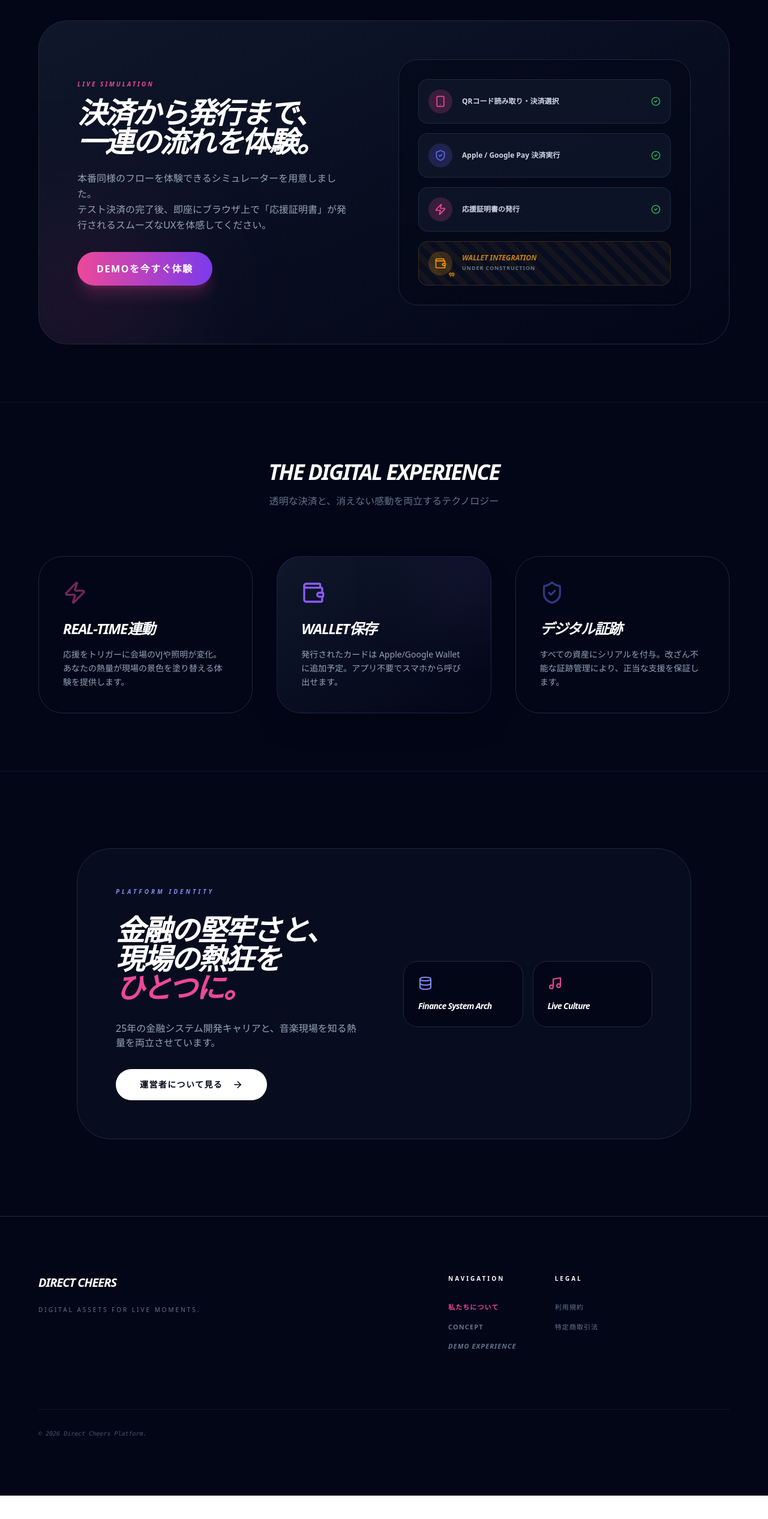
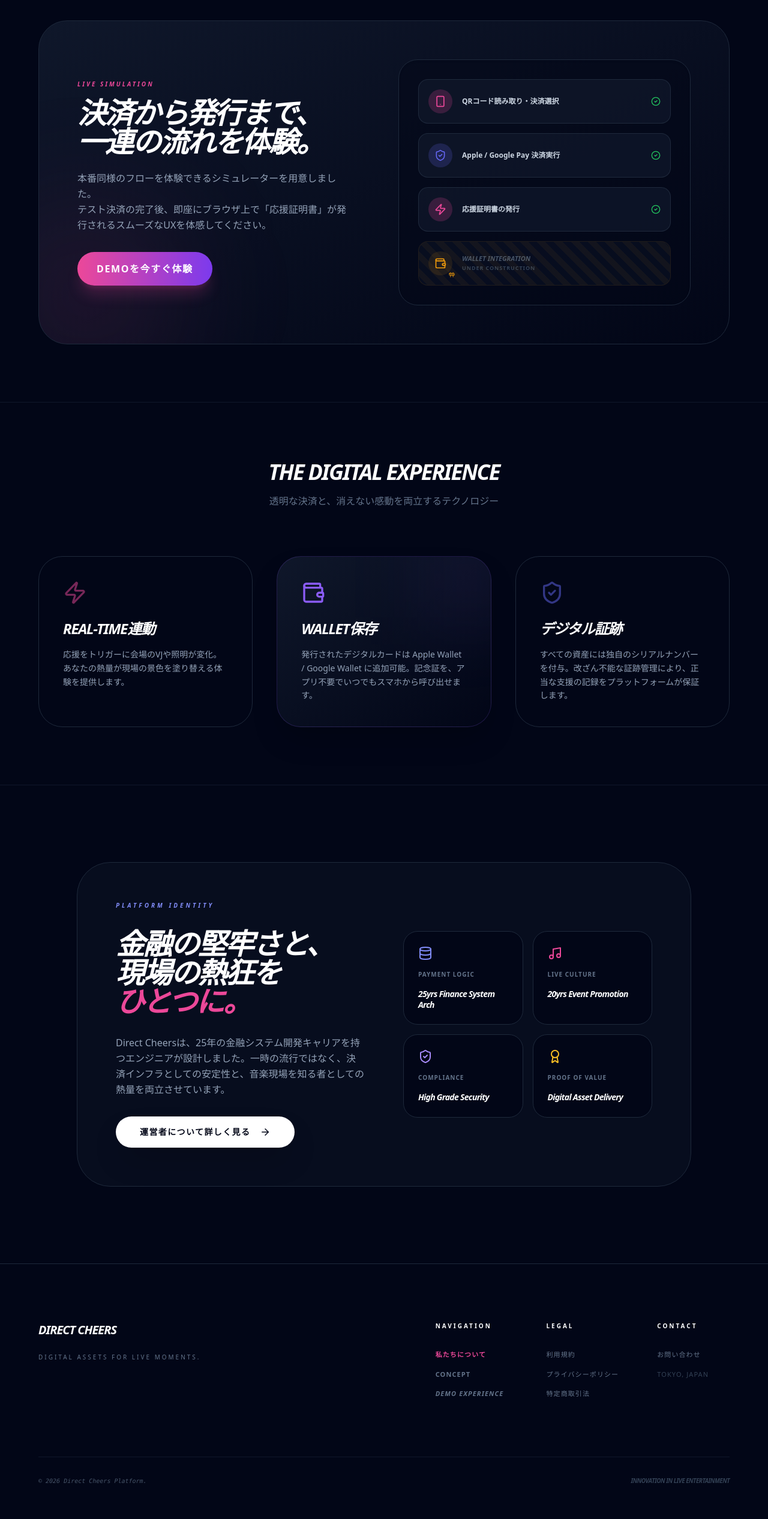
Before and after one commit to spacemindhiro/direct-cheers, a Next.js app: page / in a window 1280 px wide. Shown: the part 957-3489 px from the top of the page at 60% size. Before the commit the page ends 3450 px from the top, so only its background shows below. Built offline with nearby package versions, Linux system fonts and the light colour scheme.

Commit message:
topのデグレ対応

```diff
--- a/app/page.tsx
+++ b/app/page.tsx
@@ -2,7 +2,6 @@
 
 import React from 'react';
 import Link from 'next/link';
-// ✅ Construction アイコンのみ追加
 import { Play, Wallet, ShieldCheck, Zap, ArrowRight, Award, Database, Music, Mail, Smartphone, CheckCircle2, Construction } from "lucide-react";
 
 export default function LandingPage() {
@@ -72,7 +71,7 @@ export default function LandingPage() {
         </div>
       </section>
 
-      {/* --- Demo Section (3rd: Asset Delivery, 4th: Wallet Construction) --- */}
+      {/* --- Demo Section (4-Step Flow) --- */}
       <section id="demo" className="py-24 px-6 relative border-b border-slate-900">
         <div className="max-w-6xl mx-auto">
           <div className="bg-gradient-to-br from-slate-900 to-slate-950 border border-slate-800 p-8 md:p-16 rounded-[3rem] relative overflow-hidden flex flex-col md:flex-row items-center gap-12 group">
@@ -95,107 +94,113 @@ export default function LandingPage() {
 
             <div className="flex-1 relative z-10 w-full md:w-auto">
               <div className="grid grid-cols-1 gap-4 p-8 bg-slate-950/50 rounded-[2rem] border border-slate-800 shadow-inner">
-                {/* Step 1 */}
                 <div className="flex items-center gap-4 p-4 rounded-2xl bg-slate-900/80 border border-slate-700/50">
                   <div className="w-10 h-10 rounded-full bg-pink-500/20 flex items-center justify-center text-pink-500"><Smartphone size={20} /></div>
                   <div className="text-xs font-bold text-slate-300">QRコード読み取り・決済選択</div>
                   <CheckCircle2 size={16} className="ml-auto text-green-500" />
                 </div>
-                {/* Step 2: Apple / Google Pay 決済実行 (保持) */}
                 <div className="flex items-center gap-4 p-4 rounded-2xl bg-slate-900/80 border border-slate-700/50">
                   <div className="w-10 h-10 rounded-full bg-indigo-500/20 flex items-center justify-center text-indigo-500"><ShieldCheck size={20} /></div>
                   <div className="text-xs font-bold text-slate-300">Apple / Google Pay 決済実行</div>
                   <CheckCircle2 size={16} className="ml-auto text-green-500" />
                 </div>
-
-                {/* Step 3: 応援証明書の発行 (追加) */}
                 <div className="flex items-center gap-4 p-4 rounded-2xl bg-slate-900/80 border border-slate-700/50">
                   <div className="w-10 h-10 rounded-full bg-pink-500/20 flex items-center justify-center text-pink-500"><Zap size={20} /></div>
                   <div className="text-xs font-bold text-slate-300">応援証明書の発行</div>
                   <CheckCircle2 size={16} className="ml-auto text-green-500" />
                 </div>
-
-                {/* Step 4: ウォレット保存 (工事中) */}
-                <div className="flex items-center gap-4 p-4 rounded-2xl bg-slate-900/40 border border-amber-500/20 relative overflow-hidden">
+                <div className="flex items-center gap-4 p-4 rounded-2xl bg-slate-900/40 border border-amber-500/10 relative overflow-hidden">
                   <div className="absolute inset-0 opacity-[0.05] bg-[repeating-linear-gradient(45deg,transparent,transparent_10px,#f59e0b_10px,#f59e0b_20px)] pointer-events-none" />
-                  <div className="w-10 h-10 rounded-full bg-amber-500/20 flex items-center justify-center text-amber-500 relative">
+                  <div className="w-10 h-10 rounded-full bg-amber-500/10 flex items-center justify-center text-amber-500 relative">
                     <Wallet size={20} />
                     <Construction size={10} className="absolute -bottom-1 -right-1" />
                   </div>
                   <div className="flex flex-col">
-                    <div className="text-xs font-bold text-amber-500/80 uppercase italic leading-none mb-1">Wallet Integration</div>
-                    <div className="text-[9px] text-slate-500 font-bold uppercase tracking-widest">Under Construction</div>
+                    <div className="text-[11px] font-bold text-slate-600 uppercase italic leading-none mb-1">Wallet Integration</div>
+                    <div className="text-[9px] text-slate-700 font-bold uppercase tracking-widest">Under Construction</div>
                   </div>
                 </div>
-
               </div>
             </div>
           </div>
         </div>
       </section>
 
-      {/* --- Features Section --- */}
+      {/* --- Features --- */}
       <section id="features" className="py-24 bg-slate-950 px-6 border-b border-slate-900">
-        <div className="max-w-6xl mx-auto text-center mb-20">
-          <h3 className="text-4xl font-black text-white mb-4 italic tracking-tighter uppercase">The Digital Experience</h3>
-          <p className="text-slate-500">透明な決済と、消えない感動を両立するテクノロジー</p>
-        </div>
-        <div className="max-w-6xl mx-auto grid md:grid-cols-3 gap-10">
+        <div className="max-w-6xl mx-auto">
+          <div className="text-center mb-20 text-pretty">
+            <h3 className="text-4xl font-black text-white mb-4 italic tracking-tighter uppercase">The Digital Experience</h3>
+            <p className="text-slate-500">透明な決済と、消えない感動を両立するテクノロジー</p>
+          </div>
+          <div className="grid md:grid-cols-3 gap-10">
             <Link href="/concept/realtime" className="p-10 rounded-[2.5rem] bg-slate-950 border border-slate-800 hover:border-pink-500/50 transition-all group block text-left hover:bg-slate-900/40 relative overflow-hidden">
               <div className="text-pink-500 font-black text-5xl italic mb-6 opacity-50 group-hover:opacity-100 transition-opacity"><Zap size={40} /></div>
               <h4 className="text-2xl font-bold text-white mb-4 italic uppercase tracking-tighter">Real-time連動</h4>
               <p className="text-sm text-slate-400 leading-relaxed font-medium">応援をトリガーに会場のVJや照明が変化。あなたの熱量が現場の景色を塗り替える体験を提供します。</p>
             </Link>
-
             <Link href="/concept/wallet" className="p-10 rounded-[2.5rem] bg-gradient-to-br from-slate-900 to-slate-950 border border-violet-500/20 shadow-2xl relative overflow-hidden group block text-left hover:border-violet-500/50 transition-all">
               <div className="absolute -right-6 -top-6 w-32 h-32 bg-violet-500/10 blur-3xl group-hover:bg-violet-500/20 transition-all" />
               <div className="text-violet-500 font-black text-5xl italic mb-6 group-hover:scale-110 transition-transform origin-left"><Wallet size={40} /></div>
               <h4 className="text-2xl font-bold text-white mb-4 italic uppercase tracking-tighter">Wallet保存</h4>
-              <p className="text-sm text-slate-400 leading-relaxed font-medium">発行されたカードは Apple/Google Wallet に追加予定。アプリ不要でスマホから呼び出せます。</p>
+              <p className="text-sm text-slate-400 leading-relaxed font-medium">発行されたデジタルカードは Apple Wallet / Google Wallet に追加可能。記念証を、アプリ不要でいつでもスマホから呼び出せます。</p>
             </Link>
-
-            <Link href="/concept/proof" className="p-10 rounded-[2.5rem] bg-slate-950 border border-slate-800 hover:border-indigo-500/50 transition-all block text-left hover:bg-slate-900/40 group relative overflow-hidden">
+            <Link href="/concept/proof" className="p-10 rounded-[2.5rem] bg-slate-950 border border-slate-800 hover:border-indigo-500/50 transition-all block text-left hover:bg-slate-900/40 group relative overflow-hidden text-pretty">
               <div className="text-indigo-500 font-black text-5xl italic mb-6 opacity-50 group-hover:opacity-100 transition-opacity"><ShieldCheck size={40} /></div>
               <h4 className="text-2xl font-bold text-white mb-4 italic uppercase tracking-tighter">デジタル証跡</h4>
-              <p className="text-sm text-slate-400 leading-relaxed font-medium">すべての資産にシリアルを付与。改ざん不能な証跡管理により、正当な支援を保証します。</p>
+              <p className="text-sm text-slate-400 leading-relaxed font-medium">すべての資産には独自のシリアルナンバーを付与。改ざん不能な証跡管理により、正当な支援の記録をプラットフォームが保証します。</p>
             </Link>
+          </div>
         </div>
       </section>
 
-      {/* ✅ PLATFORM IDENTITY (完全復旧) --- */}
+      {/* --- Platform Identity (4-Box Grid) --- */}
       <section className="py-32 px-6 bg-slate-950 relative overflow-hidden">
         <div className="max-w-5xl mx-auto">
           <div className="grid md:grid-cols-2 gap-16 items-center bg-slate-900/40 border border-slate-800 rounded-[3.5rem] p-8 md:p-16 relative group hover:border-slate-700 transition-colors">
-            <div className="space-y-8 text-left">
+            <div className="space-y-8 text-left text-pretty">
               <span className="text-indigo-400 font-black italic tracking-[0.4em] text-[10px] uppercase block">Platform Identity</span>
               <h3 className="text-4xl md:text-5xl font-black text-white italic tracking-tighter uppercase leading-[1.1]">金融の堅牢さと、<br />現場の熱狂を<br /><span className="text-pink-500">ひとつに。</span></h3>
-              <p className="text-slate-400 font-medium">25年の金融システム開発キャリアと、音楽現場を知る熱量を両立させています。</p>
-              <Link href="/about" className="inline-flex items-center gap-4 bg-white text-slate-950 px-10 py-4 rounded-full font-black text-sm hover:bg-indigo-500 hover:text-white transition-all uppercase tracking-widest group">
-                運営者について見る <ArrowRight size={18} className="group-hover:translate-x-2 transition-transform" />
-              </Link>
+              <p className="text-slate-400 leading-relaxed font-medium">Direct Cheersは、25年の金融システム開発キャリアを持つエンジニアが設計しました。一時の流行ではなく、決済インフラとしての安定性と、音楽現場を知る者としての熱量を両立させています。</p>
+              <Link href="/about" className="inline-flex items-center gap-4 bg-white text-slate-950 px-10 py-4 rounded-full font-black text-sm hover:bg-indigo-500 hover:text-white transition-all shadow-2xl group uppercase tracking-widest">運営者について詳しく見る <ArrowRight size={18} className="group-hover:translate-x-2 transition-transform" /></Link>
             </div>
+
             <div className="grid grid-cols-2 gap-4">
               <div className="p-6 rounded-3xl bg-slate-950 border border-slate-800 space-y-4 text-left">
                 <Database className="text-indigo-400" size={24} />
-                <p className="text-white font-bold text-sm italic tracking-tighter">Finance System Arch</p>
+                <p className="text-[10px] font-black text-slate-500 uppercase tracking-widest">Payment Logic</p>
+                <p className="text-white font-bold text-sm tracking-tighter leading-tight italic">25yrs Finance System Arch</p>
               </div>
               <div className="p-6 rounded-3xl bg-slate-950 border border-slate-800 space-y-4 text-left">
                 <Music className="text-pink-500" size={24} />
-                <p className="text-white font-bold text-sm italic tracking-tighter">Live Culture</p>
+                <p className="text-[10px] font-black text-slate-500 uppercase tracking-widest">Live Culture</p>
+                <p className="text-white font-bold text-sm tracking-tighter leading-tight italic">20yrs Event Promotion</p>
+              </div>
+              <div className="p-6 rounded-3xl bg-slate-950 border border-slate-800 space-y-4 text-left">
+                <ShieldCheck className="text-violet-400" size={24} />
+                <p className="text-[10px] font-black text-slate-500 uppercase tracking-widest">Compliance</p>
+                <p className="text-white font-bold text-sm tracking-tighter leading-tight italic">High Grade Security</p>
+              </div>
+              <div className="p-6 rounded-3xl bg-slate-950 border border-slate-800 space-y-4 text-left">
+                <Award className="text-amber-400" size={24} />
+                <p className="text-[10px] font-black text-slate-500 uppercase tracking-widest">Proof of Value</p>
+                <p className="text-white font-bold text-sm tracking-tighter leading-tight italic">Digital Asset Delivery</p>
               </div>
             </div>
           </div>
         </div>
       </section>
 
-      {/* --- Footer Area --- */}
+      {/* --- Footer (3-Column Layout & Full Content) --- */}
       <footer className="py-24 px-6 border-t border-slate-800 bg-slate-950">
-        <div className="max-w-6xl mx-auto flex flex-col md:flex-row justify-between items-start gap-16 text-left text-pretty">
-          <div className="space-y-6">
+        <div className="max-w-6xl mx-auto flex flex-col md:flex-row justify-between items-start gap-16 text-pretty">
+          <div className="space-y-6 text-left">
             <h5 className="font-bold text-white tracking-tighter italic text-xl">DIRECT CHEERS</h5>
             <p className="text-slate-500 text-[10px] uppercase tracking-[0.3em]">Digital Assets for Live Moments.</p>
           </div>
-          <div className="grid grid-cols-2 sm:grid-cols-3 gap-16">
+
+          <div className="grid grid-cols-2 sm:grid-cols-3 gap-16 text-left">
+            {/* Column 1: Navigation */}
             <div>
               <h6 className="text-white font-bold text-[10px] uppercase tracking-[0.3em] mb-8">Navigation</h6>
               <ul className="text-slate-500 text-[11px] space-y-4 font-bold tracking-widest uppercase">
@@ -204,17 +209,33 @@ export default function LandingPage() {
                 <li><Link href="/demo" className="hover:text-pink-500 transition-colors italic">Demo Experience</Link></li>
               </ul>
             </div>
+
+            {/* Column 2: Legal */}
             <div>
               <h6 className="text-white font-bold text-[10px] uppercase tracking-[0.3em] mb-8">Legal</h6>
               <ul className="text-slate-500 text-[11px] space-y-4 font-medium tracking-widest uppercase">
                 <li><Link href="/terms" className="hover:text-white transition-colors">利用規約</Link></li>
+                <li><Link href="/privacy" className="hover:text-white transition-colors">プライバシーポリシー</Link></li>
                 <li><Link href="/law" className="hover:text-white transition-colors">特定商取引法</Link></li>
+              </ul>
+            </div>
+
+            {/* Column 3: Contact (復旧) */}
+            <div>
+              <h6 className="text-white font-bold text-[10px] uppercase tracking-[0.3em] mb-8">Contact</h6>
+              <ul className="text-slate-500 text-[11px] space-y-4 font-medium tracking-widest uppercase">
+                <li><a href={mailUrl} className="hover:text-white transition-colors">お問い合わせ</a></li>
+                <li><span className="text-slate-700">Tokyo, Japan</span></li>
               </ul>
             </div>
           </div>
         </div>
-        <div className="max-w-6xl mx-auto mt-24 pt-8 border-t border-slate-900">
+
+        <div className="max-w-6xl mx-auto mt-24 pt-8 border-t border-slate-900 flex flex-col md:flex-row justify-between items-center gap-4">
           <p className="text-slate-600 text-[10px] font-mono italic">© 2026 Direct Cheers Platform.</p>
+          <div className="flex gap-6">
+             <span className="text-[10px] text-slate-700 font-bold tracking-tighter italic uppercase">Innovation in Live Entertainment</span>
+          </div>
         </div>
       </footer>
     </div>
```
